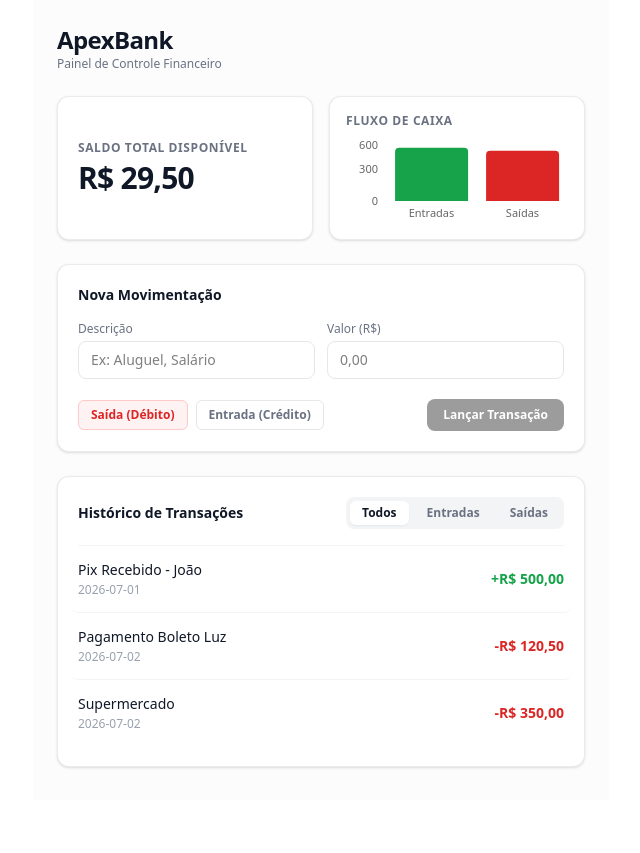
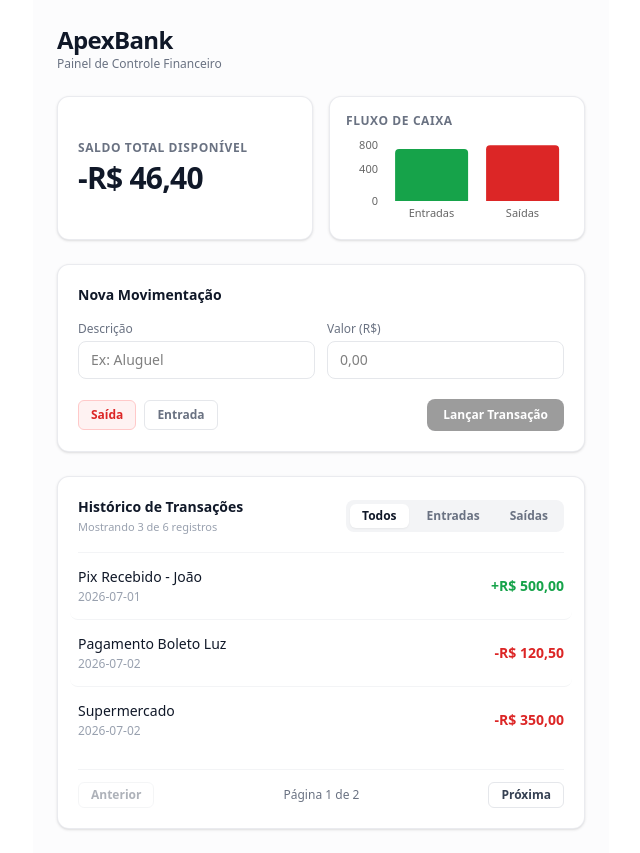
Before and after one commit to ManzanoW/apexbank-dashboard, a Next.js app: page / in a window 1280 px wide. Shown: the whole page, without its empty margins (319-959 px from the left). Before the commit the page ends 800 px from the top, so only its background shows below. Built offline with nearby package versions, Linux system fonts and the light colour scheme.

Commit message:
feat: implement memory-efficient list pagination and data count metrics

```diff
--- a/src/components/dashboard/TransactionDashboard.tsx
+++ b/src/components/dashboard/TransactionDashboard.tsx
@@ -1,12 +1,25 @@
 "use client";
 
-import React, { useState, ComponentProps } from 'react';
+import React, { useState } from 'react';
 import { useTransactions } from './useTransactions';
 import { TransactionType } from './types';
 import { BarChart, Bar, XAxis, YAxis, Tooltip, ResponsiveContainer } from 'recharts';
 
 export default function TransactionDashboard() {
-  const { transactions, balance, filter, setFilter, isLoading, isSubmitting, addTransaction, chartData } = useTransactions();
+  const {
+    transactions,
+    totalCount,
+    balance,
+    filter,
+    setFilter,
+    currentPage,
+    setCurrentPage,
+    totalPages,
+    isLoading,
+    isSubmitting,
+    addTransaction,
+    chartData
+  } = useTransactions();
 
   const [description, setDescription] = useState('');
   const [amount, setAmount] = useState('');
@@ -31,7 +44,7 @@ export default function TransactionDashboard() {
       </div>
 
       {/* Grid de Resumos (Saldo + Gráfico) */}
-      <div className="grid grid-cols-1 md:grid-cols-2 gap-4">
+      <div className="grid grid-cols-1 sm:grid-cols-2 gap-4">
         {/* Card de Saldo */}
         <div className="bg-white p-5 rounded-xl shadow-sm border border-gray-200/80 flex flex-col justify-center">
           <p className="m-0 text-xs text-gray-500 font-semibold uppercase tracking-wider">Saldo Total Disponível</p>
@@ -56,22 +69,11 @@ export default function TransactionDashboard() {
                 <YAxis tick={{ fontSize: 11 }} axisLine={false} tickLine={false} />
                 <Tooltip
                   formatter={(value: unknown) => {
-                        // 1. Tratamento defensivo caso o valor seja nulo ou indefinido
                     if (value === undefined || value === null) return ['', 'Total'];
-
-                        // 2. Tratamento defensivo caso o Recharts passe uma array de valores
                     const rawValue = Array.isArray(value) ? value[0] : value;
-
-                        // 3. Conversão segura para número
                     const numericValue = Number(rawValue);
-
-                        // Se a conversão falhar e gerar um NaN, exibe o valor original como string de forma segura
                     if (isNaN(numericValue)) return [String(rawValue), 'Total'];
-
-                        return [
-                            numericValue.toLocaleString('pt-BR', { style: 'currency', currency: 'BRL' }),
-                            'Total'
-                        ];
+                    return [numericValue.toLocaleString('pt-BR', { style: 'currency', currency: 'BRL' }), 'Total'];
                   }}
                   contentStyle={{ fontSize: '12px', borderRadius: '8px' }}
                 />
@@ -91,7 +93,7 @@ export default function TransactionDashboard() {
               <label className="block text-xs font-medium text-gray-500 mb-1">Descrição</label>
               <input
                 type="text"
-                placeholder="Ex: Aluguel, Salário"
+                placeholder="Ex: Aluguel"
                 value={description}
                 onChange={(e) => setDescription(e.target.value)}
                 disabled={isSubmitting || isLoading}
@@ -124,7 +126,7 @@ export default function TransactionDashboard() {
                   type === 'DEBIT' ? 'bg-red-50 text-bank-danger border-red-200' : 'bg-white text-gray-500 border-gray-200'
                 }`}
               >
-                Saída (Débito)
+                Saída
               </button>
               <button
                 type="button"
@@ -134,7 +136,7 @@ export default function TransactionDashboard() {
                   type === 'CREDIT' ? 'bg-green-50 text-bank-success border-green-200' : 'bg-white text-gray-500 border-gray-200'
                 }`}
               >
-                Entrada (Crédito)
+                Entrada
               </button>
             </div>
 
@@ -152,7 +154,10 @@ export default function TransactionDashboard() {
       {/* Seção do Extrato */}
       <div className="bg-white rounded-xl shadow-sm border border-gray-200/80 p-5">
         <div className="flex items-center justify-between mb-4">
+          <div>
             <h4 className="text-sm font-bold text-gray-900">Histórico de Transações</h4>
+            <p className="text-[11px] text-gray-400 mt-0.5">Mostrando {transactions.length} de {totalCount} registros</p>
+          </div>
           <div className="flex gap-1.5 bg-gray-100 p-1 rounded-lg">
             {(['ALL', 'CREDIT', 'DEBIT'] as const).map((t) => (
               <button
@@ -168,7 +173,7 @@ export default function TransactionDashboard() {
           </div>
         </div>
 
-        <ul className="divide-y divide-gray-100 border-t border-gray-100">
+        <ul className="divide-y divide-gray-100 border-t border-gray-100 mb-4">
           {isLoading ? (
             Array.from({ length: 3 }).map((_, i) => (
               <li key={i} className="flex justify-between py-4 items-center">
@@ -193,6 +198,29 @@ export default function TransactionDashboard() {
             ))
           )}
         </ul>
+
+        {/* Barra de Navegação de Páginas (A nova funcionalidade) */}
+        {!isLoading && totalPages > 1 && (
+          <div className="flex items-center justify-between pt-3 border-t border-gray-100">
+            <button
+              onClick={() => setCurrentPage(prev => Math.max(prev - 1, 1))}
+              disabled={currentPage === 1}
+              className="px-3 py-1 text-xs font-semibold border border-gray-200 rounded-md bg-white hover:bg-gray-50 text-gray-700 disabled:opacity-40 disabled:hover:bg-white transition-colors"
+            >
+              Anterior
+            </button>
+            <span className="text-xs text-gray-500 font-medium">
+              Página {currentPage} de {totalPages}
+            </span>
+            <button
+              onClick={() => setCurrentPage(prev => Math.min(prev + 1, totalPages))}
+              disabled={currentPage === totalPages}
+              className="px-3 py-1 text-xs font-semibold border border-gray-200 rounded-md bg-white hover:bg-gray-50 text-gray-700 disabled:opacity-40 disabled:hover:bg-white transition-colors"
+            >
+              Próxima
+            </button>
+          </div>
+        )}
       </div>
     </div>
   );
--- a/src/components/dashboard/useTransactions.ts
+++ b/src/components/dashboard/useTransactions.ts
@@ -5,11 +5,17 @@ const MOCK_TRANSACTIONS: Transaction[] = [
   { id: '1', description: 'Pix Recebido - João', amount: 500.00, type: 'CREDIT', date: '2026-07-01' },
   { id: '2', description: 'Pagamento Boleto Luz', amount: -120.50, type: 'DEBIT', date: '2026-07-02' },
   { id: '3', description: 'Supermercado', amount: -350.00, type: 'DEBIT', date: '2026-07-02' },
+  { id: '4', description: 'Assinatura Streaming', amount: -45.90, type: 'DEBIT', date: '2026-07-03' },
+  { id: '5', description: 'Transferência Recebida', amount: 150.00, type: 'CREDIT', date: '2026-07-04' },
+  { id: '6', description: 'Restaurante Jantar', amount: -180.00, type: 'DEBIT', date: '2026-07-04' },
 ];
+
+const ITEMS_PER_PAGE = 3;
 
 export function useTransactions() {
   const [transactions, setTransactions] = useState<Transaction[]>([]);
   const [filter, setFilter] = useState<TransactionType | 'ALL'>('ALL');
+  const [currentPage, setCurrentPage] = useState(1);
   const [isLoading, setIsLoading] = useState(true);
   const [isSubmitting, setIsSubmitting] = useState(false);
 
@@ -21,16 +27,31 @@ export function useTransactions() {
     return () => clearTimeout(timer);
   }, []);
 
+  // Garante que se o usuário mudar o filtro, ele volte para a página 1 automaticamente
+  const handleSetFilter = (newFilter: TransactionType | 'ALL') => {
+    setFilter(newFilter);
+    setCurrentPage(1);
+  };
+
   const filteredTransactions = useMemo(() => {
     if (filter === 'ALL') return transactions;
     return transactions.filter(t => t.type === filter);
   }, [transactions, filter]);
 
+  // Paginação dos dados filtrados
+  const paginatedTransactions = useMemo(() => {
+    const startIndex = (currentPage - 1) * ITEMS_PER_PAGE;
+    return filteredTransactions.slice(startIndex, startIndex + ITEMS_PER_PAGE);
+  }, [filteredTransactions, currentPage]);
+
+  const totalPages = useMemo(() => {
+    return Math.ceil(filteredTransactions.length / ITEMS_PER_PAGE) || 1;
+  }, [filteredTransactions]);
+
   const balance = useMemo(() => {
     return transactions.reduce((acc, curr) => acc + curr.amount, 0);
   }, [transactions]);
 
-  // NOVO: Agrupa dados financeiros para alimentar o gráfico de forma limpa
   const chartData = useMemo(() => {
     const income = transactions.filter(t => t.type === 'CREDIT').reduce((acc, t) => acc + t.amount, 0);
     const expense = transactions.filter(t => t.type === 'DEBIT').reduce((acc, t) => acc + Math.abs(t.amount), 0);
@@ -54,17 +75,22 @@ export function useTransactions() {
     };
 
     setTransactions((prev) => [newTransaction, ...prev]);
+    setCurrentPage(1); // Manda para a página 1 para o usuário ver o lançamento dele no topo
     setIsSubmitting(false);
   };
 
   return {
-    transactions: filteredTransactions,
+    transactions: paginatedTransactions,
+    totalCount: filteredTransactions.length,
     balance,
     filter,
-    setFilter,
+    setFilter: handleSetFilter,
+    currentPage,
+    setCurrentPage,
+    totalPages,
     isLoading,
     isSubmitting,
     addTransaction,
-    chartData, // Exposto para a UI
+    chartData,
   };
 }
```
Lines whose indentation alone changed are shown as unchanged.
